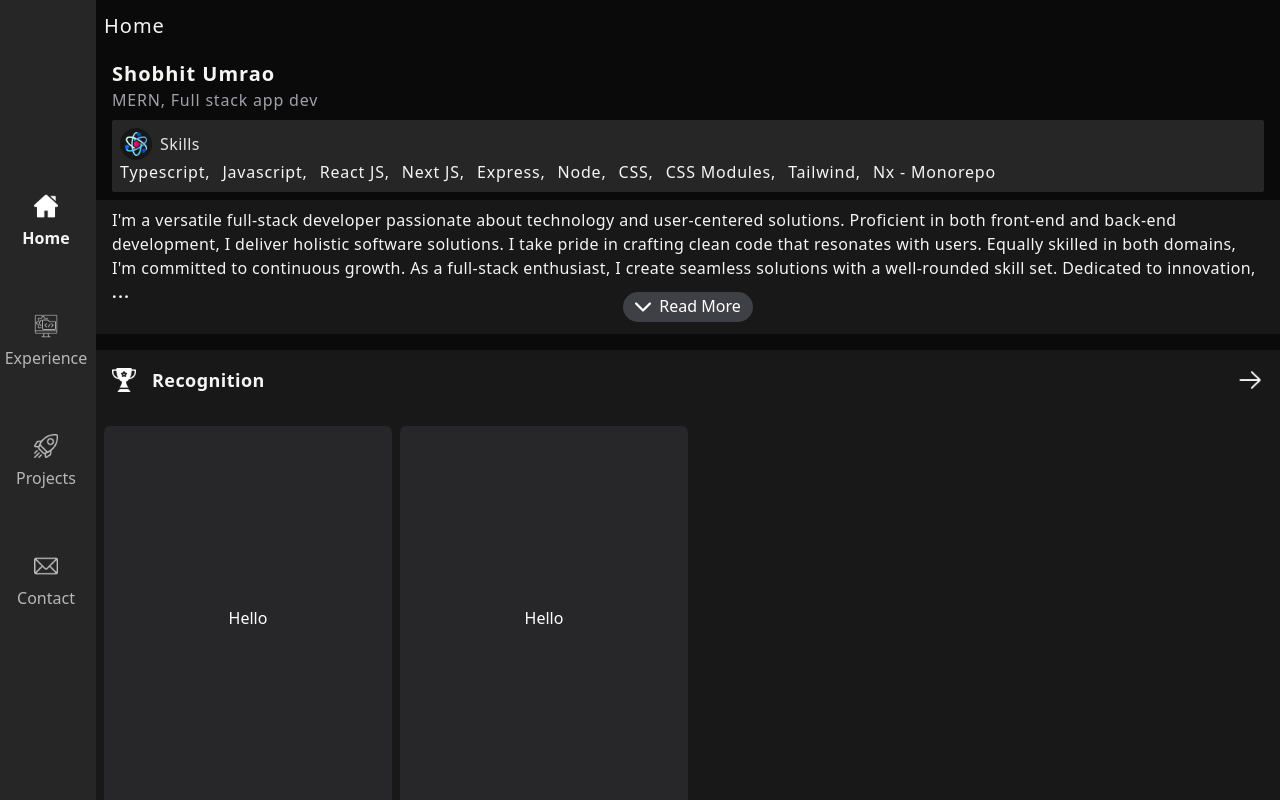
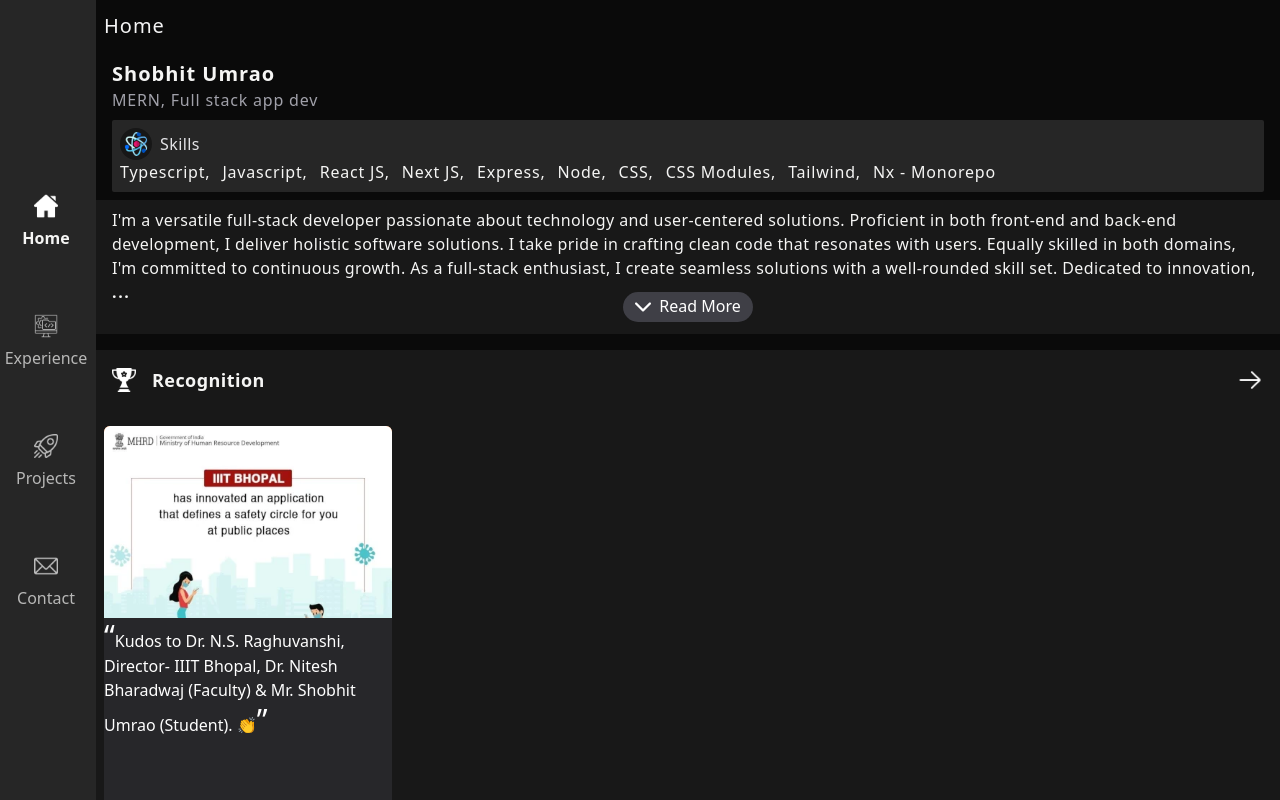
Before and after one commit to orpic/main-website, a React (Vite) app: page / in a window 1280 px wide. Built offline with nearby package versions, Linux system fonts and the light colour scheme.

Commit message:
Auto-commit, message:- card
  A  src/assets/images/files/mhrdImage.webp
  M  src/assets/images/images.ts
  M  src/pages/Homepage.tsx

```diff
--- a/src/assets/images/images.ts
+++ b/src/assets/images/images.ts
@@ -20,6 +20,8 @@ import arrowDown from "./files/arrowDown.png";
 import achievementTrophy from "./files/achievementTrophy.png";
 //
 import arrowLineRight from "./files/arrowLineRight.png";
+//
+import mhrdImage from "./files/mhrdImage.webp";
 
 export default {
   loading,
@@ -45,4 +47,5 @@ export default {
   //
   arrowLineRight,
   //
+  mhrdImage,
 };
--- a/src/pages/Homepage.tsx
+++ b/src/pages/Homepage.tsx
@@ -56,12 +56,7 @@ const Homepage = () => {
         {/* Card scroller start*/}
         <div className="w-full mt-4 px-2 overflow-x-auto  flex gap-x-2 no-scrollbar">
           {/* The actual card start*/}
-          <div className="w-72 my-4 h-96  bg-zinc-800  rounded-md  flex items-center justify-center  flex-shrink-0 text-white">
-            Hello
-          </div>
-          <div className="w-72 my-4 h-96  bg-zinc-800  rounded-md  flex items-center justify-center  flex-shrink-0 text-white">
-            Hello
-          </div>
+          <RecognitionCard />
           {/* The actual card end*/}
         </div>
         {/* Card scroller end */}
@@ -119,3 +114,27 @@ const Description = () => {
     </div>
   );
 };
+
+const RecognitionCard = () => {
+  return (
+    <div className="w-72 my-4 h-96  bg-zinc-800  rounded-md  flex flex-col items-center justify-center  flex-shrink-0 text-white">
+      <div className="h-48 w-72 bg-orange-500 rounded-tl-md rounded-tr-md">
+        <img
+          loading="lazy"
+          onLoad={() => {}}
+          className="h-48 w-72 rounded-tl-md rounded-tr-md object-cover object-top"
+          src={images.mhrdImage}
+          alt="ministry of education shobhit umrao"
+        />
+      </div>
+      <div className="h-48 w-full  rounded-bl-md rounded-br-md">
+        <p className="">
+          <span className="text-3xl">&#8220;</span>
+          Kudos to Dr. N.S. Raghuvanshi, Director- IIIT Bhopal, Dr. Nitesh
+          Bharadwaj (Faculty) & Mr. Shobhit Umrao (Student). 👏
+          <span className="text-3xl">&#8221;</span>
+        </p>
+      </div>
+    </div>
+  );
+};
```
Also changed, not shown: src/assets/images/files/mhrdImage.webp (added).
